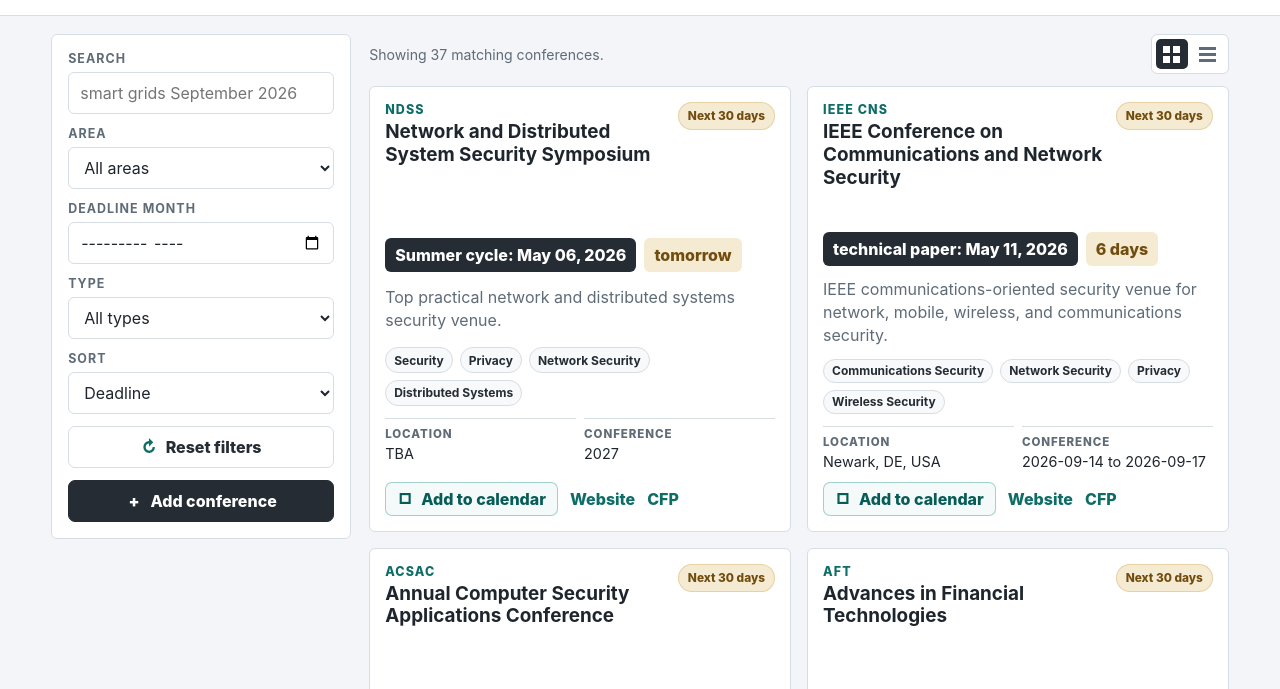
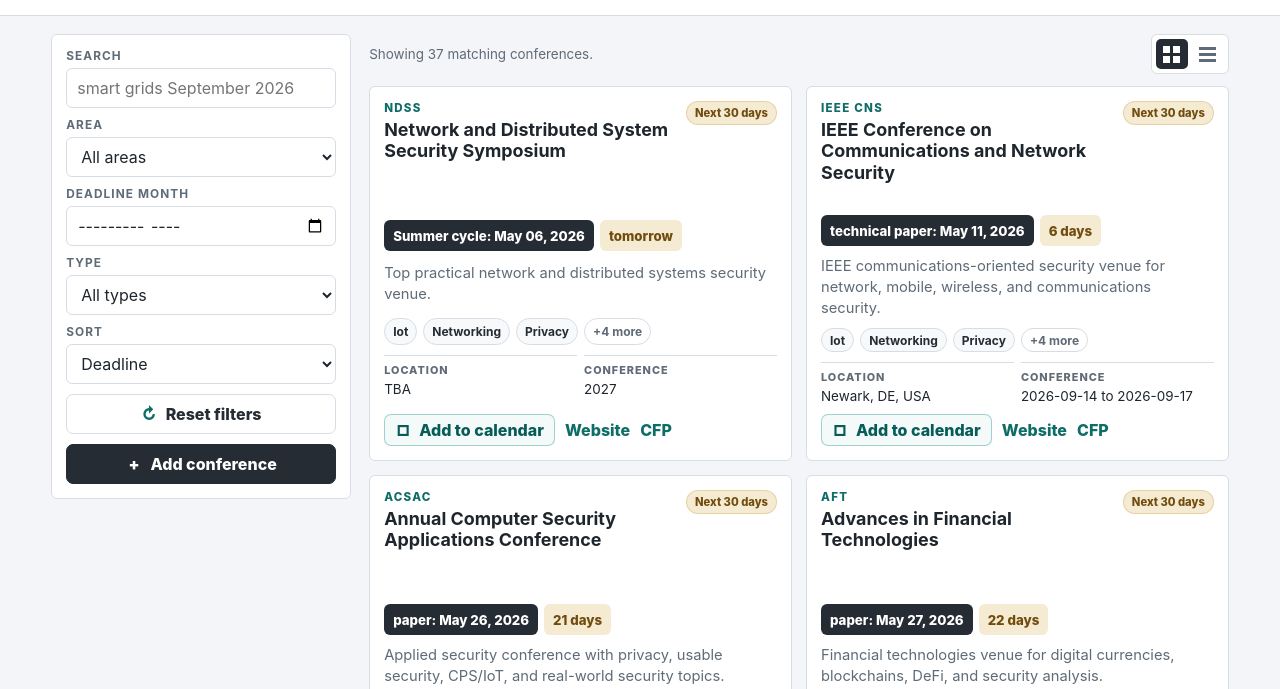
Before and after one commit to mahdi-akil/conference_radar, a plain HTML site: page index.html in a window 1280 px wide. Shown: the part 111-800 px from the top of the page. Drawn offline with Linux system fonts and the light colour scheme.

Commit message:
layout changes

```diff
--- a/app.js
+++ b/app.js
@@ -422,9 +422,13 @@ function renderResults(conferences) {
     card.querySelector(".details").textContent = conference.description || "";
 
     const tagRow = card.querySelector(".tag-row");
-    (conference.topics || []).forEach((topic) => {
-      tagRow.appendChild(buildTag(toTitle(topic)));
+    const tags = getCardTags(conference);
+    tags.visible.forEach((tag) => {
+      tagRow.appendChild(buildTag(tag));
     });
+    if (tags.hiddenCount > 0) {
+      tagRow.appendChild(buildTag(`+${tags.hiddenCount} more`, "more-tag"));
+    }
 
     card.querySelector(".location").textContent = conference.location || "TBA";
     card.querySelector(".conference-date").textContent = conference.conference_dates || "TBA";
@@ -578,6 +582,27 @@ function buildTag(text, className = "") {
   tag.className = className ? `tag ${className}` : "tag";
   tag.textContent = text;
   return tag;
+}
+
+function getCardTags(conference) {
+  const preferred = [
+    ...(conference.areas || []).map(toTitle),
+    ...(conference.topics || []).map(toTitle),
+  ];
+  const unique = [];
+  const seen = new Set();
+
+  preferred.forEach((item) => {
+    const key = item.toLowerCase();
+    if (seen.has(key)) return;
+    seen.add(key);
+    unique.push(item);
+  });
+
+  return {
+    visible: unique.slice(0, 3),
+    hiddenCount: Math.max(0, unique.length - 3),
+  };
 }
 
 function setLink(anchor, url) {
--- a/styles.css
+++ b/styles.css
@@ -166,8 +166,8 @@ main {
   position: sticky;
   top: 18px;
   display: grid;
-  gap: 12px;
-  padding: 16px;
+  gap: 10px;
+  padding: 14px;
   border: 1px solid var(--line);
   border-radius: 6px;
   background: var(--surface);
@@ -175,15 +175,15 @@ main {
 
 .field {
   display: grid;
-  gap: 6px;
+  gap: 5px;
 }
 
 .field span {
   color: var(--muted);
-  font-size: 0.78rem;
-  font-weight: 700;
+  font-size: 0.74rem;
+  font-weight: 750;
   text-transform: uppercase;
-  letter-spacing: 0.08em;
+  letter-spacing: 0.09em;
 }
 
 .required-marker {
@@ -204,13 +204,13 @@ main {
 
 .field input,
 .field select {
-  min-height: 42px;
-  padding: 0 11px;
+  min-height: 40px;
+  padding: 0 10px;
 }
 
 .field textarea {
   min-height: 42px;
-  padding: 10px 11px;
+  padding: 9px 10px;
   resize: vertical;
 }
 
@@ -246,11 +246,11 @@ main {
 }
 
 .secondary-button {
-  min-height: 42px;
+  min-height: 40px;
   border: 1px solid var(--line);
   background: var(--surface);
   color: var(--graphite);
-  padding: 8px 12px;
+  padding: 7px 11px;
 }
 
 .secondary-button:hover {
@@ -306,11 +306,11 @@ main {
 }
 
 .admin-open-button {
-  min-height: 42px;
+  min-height: 40px;
   border: 1px solid var(--graphite);
   background: var(--graphite);
   color: white;
-  padding: 8px 12px;
+  padding: 7px 11px;
 }
 
 .admin-open-button:hover {
@@ -444,7 +444,7 @@ main {
 .results-meta {
   margin: 0;
   color: var(--muted);
-  font-size: 0.88rem;
+  font-size: 0.84rem;
   line-height: 1.35;
 }
 
@@ -512,8 +512,8 @@ main {
 
 .results {
   display: grid;
-  grid-template-columns: repeat(auto-fill, minmax(290px, 1fr));
-  gap: 16px;
+  grid-template-columns: repeat(auto-fill, minmax(310px, 1fr));
+  gap: 14px;
 }
 
 .results.table-view {
@@ -522,20 +522,20 @@ main {
 
 .conference-card {
   display: grid;
-  gap: 12px;
+  gap: 10px;
   min-height: 100%;
   border: 1px solid var(--line);
   border-radius: 6px;
   background: var(--surface);
-  padding: 15px;
+  padding: 14px;
 }
 
 .card-topline {
   display: grid;
   grid-template-columns: minmax(0, 1fr) auto;
-  gap: 12px;
+  gap: 10px;
   align-items: flex-start;
-  min-height: 118px;
+  min-height: 104px;
 }
 
 .card-topline > div:first-child {
@@ -545,20 +545,20 @@ main {
 .acronym {
   margin: 0 0 4px;
   color: var(--teal);
-  font-size: 0.78rem;
+  font-size: 0.72rem;
   font-weight: 800;
   text-transform: uppercase;
-  letter-spacing: 0.09em;
+  letter-spacing: 0.11em;
 }
 
 .conference-card h2 {
   margin: 0;
-  font-size: 1.18rem;
-  line-height: 1.2;
+  font-size: 1.12rem;
+  line-height: 1.18;
   overflow-wrap: anywhere;
   display: -webkit-box;
   -webkit-box-orient: vertical;
-  -webkit-line-clamp: 4;
+  -webkit-line-clamp: 3;
   overflow: hidden;
 }
 
@@ -566,14 +566,14 @@ main {
   display: inline-flex;
   align-items: center;
   justify-content: center;
-  min-height: 28px;
-  padding: 5px 9px;
+  min-height: 24px;
+  padding: 4px 8px;
   border: 1px solid var(--line);
   border-radius: 999px;
   background: #f5f7f7;
   color: var(--graphite);
-  font-size: 0.74rem;
-  font-weight: 850;
+  font-size: 0.7rem;
+  font-weight: 800;
   white-space: nowrap;
 }
 
@@ -619,22 +619,24 @@ main {
   display: flex;
   flex-wrap: wrap;
   align-items: center;
-  gap: 8px;
+  gap: 6px;
 }
 
 .date-chip,
 .days-chip {
   display: inline-flex;
   align-items: center;
-  min-height: 34px;
+  min-height: 31px;
   border-radius: 6px;
-  padding: 6px 10px;
+  padding: 5px 9px;
+  font-size: 0.83rem;
   font-weight: 800;
 }
 
 .date-chip {
   background: var(--graphite);
   color: white;
+  max-width: 100%;
 }
 
 .days-chip {
@@ -660,57 +662,62 @@ main {
 .details {
   margin: 0;
   color: var(--muted);
-  line-height: 1.42;
+  font-size: 0.92rem;
+  line-height: 1.4;
+  display: -webkit-box;
+  -webkit-box-orient: vertical;
+  -webkit-line-clamp: 3;
+  overflow: hidden;
 }
 
 .tag-row {
   display: flex;
   flex-wrap: wrap;
-  gap: 7px;
+  gap: 6px;
 }
 
 .facts {
   display: grid;
   grid-template-columns: repeat(2, minmax(0, 1fr));
-  gap: 8px;
+  gap: 7px;
   margin: 0;
 }
 
 .facts div {
   min-width: 0;
   border-top: 1px solid var(--line);
-  padding-top: 8px;
+  padding-top: 7px;
 }
 
 .facts dt {
   color: var(--muted);
-  font-size: 0.72rem;
+  font-size: 0.68rem;
   font-weight: 800;
   text-transform: uppercase;
-  letter-spacing: 0.08em;
+  letter-spacing: 0.09em;
 }
 
 .facts dd {
   margin: 4px 0 0;
   color: var(--ink);
-  font-size: 0.9rem;
+  font-size: 0.84rem;
   overflow-wrap: anywhere;
 }
 
 .card-actions {
   display: flex;
   flex-wrap: wrap;
-  gap: 12px;
+  gap: 10px;
   align-items: center;
   margin-top: auto;
 }
 
 .calendar-button {
-  min-height: 34px;
+  min-height: 32px;
   border: 1px solid rgba(11, 129, 123, 0.35);
   background: #f4faf9;
   color: #075c58;
-  padding: 6px 11px;
+  padding: 5px 10px;
 }
 
 .calendar-button:hover {
@@ -721,6 +728,11 @@ main {
 
 .calendar-button span {
   white-space: nowrap;
+}
+
+.more-tag {
+  background: transparent;
+  color: var(--muted);
 }
 
 .calendar-button.compact {
```
